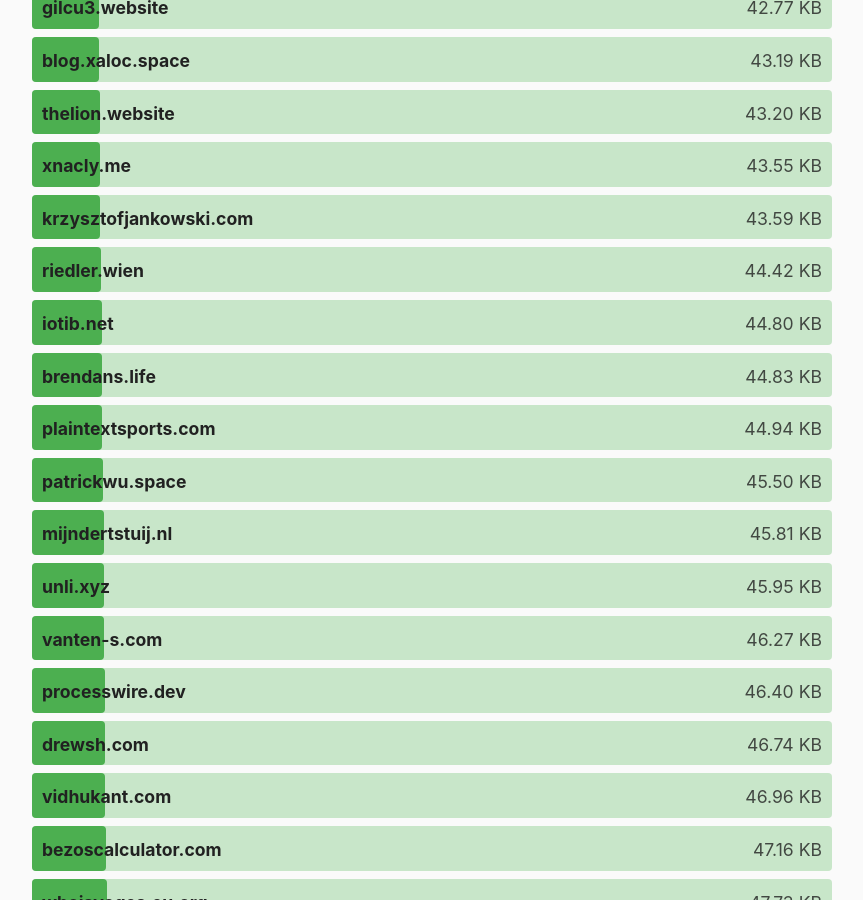
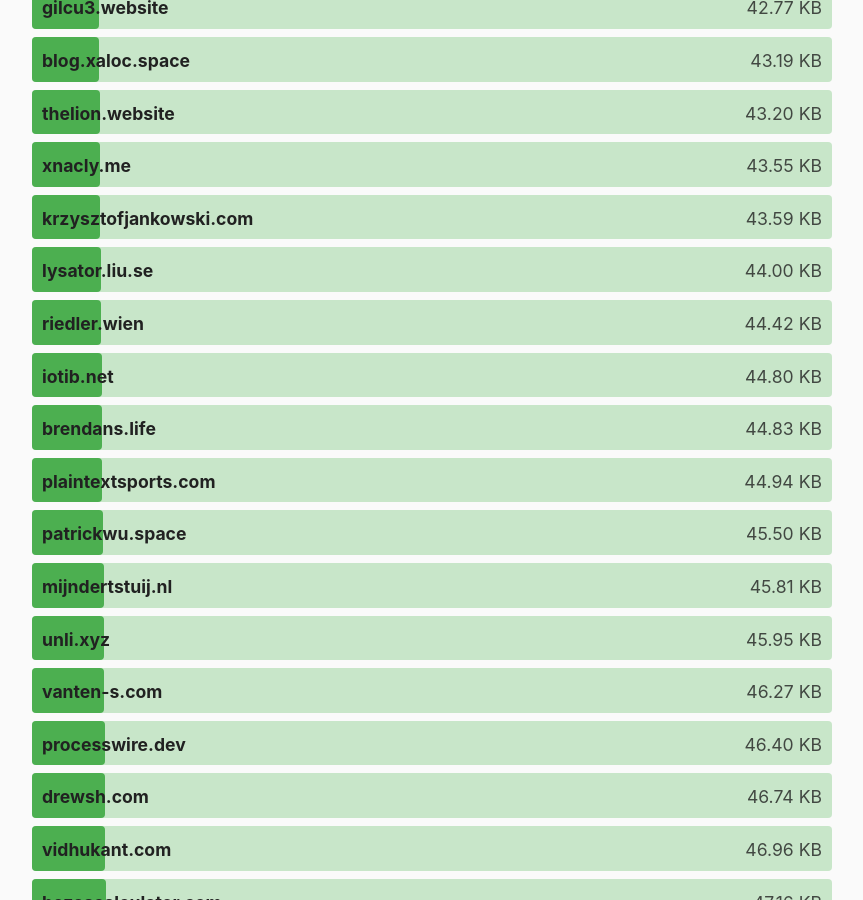
Before and after one commit to kevquirk/512kb.club, a Jekyll site: the page built from index.md, in a window 1280 px wide and 900 px high, scrolled down 14366 px. Shown: the whole window, without its empty margins (208-1071 px from the left). Built offline with Jekyll 4.4.1, drawn with Linux system fonts in a browser that asks for light colours.

Commit message:
Add lysator.liu.se

```diff
--- a/_data/sites.yml
+++ b/_data/sites.yml
@@ -4342,3 +4342,8 @@
   url: https://zwieratko.sk/
   size: 30.94
   last_checked: 2025-08-30
+
+- domain: lysator.liu.se
+  url: https://www.lysator.liu.se/
+  size: 44
+  last_checked: 2025-11-09
```
